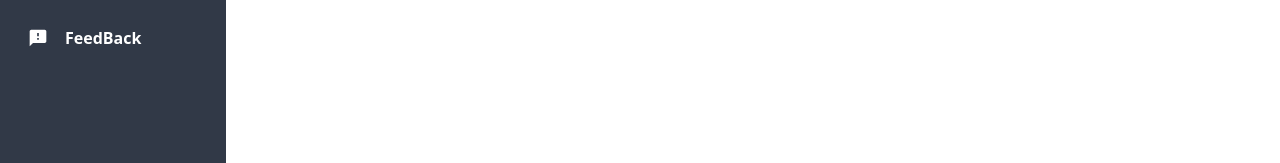
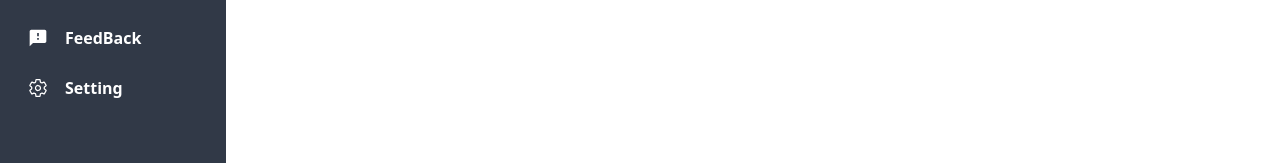
Before and after one commit to anbushan/Train-web-app, a React (Create React App) app: page /admin in a window 1280 px wide. Shown: the part 393-556 px from the top of the page. Built offline with nearby package versions, Linux system fonts and the light colour scheme; sample sign-in values are in the browser's storage.

Commit message:
create setting path

```diff
--- a/src/pages/Navbars/SideMenu_Data.js
+++ b/src/pages/Navbars/SideMenu_Data.js
@@ -7,7 +7,7 @@ import { MdOutlineWorkHistory } from "react-icons/md";
 import { MdFeedback } from "react-icons/md";
 import { GiRailway } from "react-icons/gi";
 import { BiMoneyWithdraw } from "react-icons/bi";
-
+import { IoSettingsOutline } from "react-icons/io5";
 export const sidebarItems = [
   {
     "id": 1,
@@ -72,4 +72,12 @@ export const sidebarItems = [
     "order_index": 8,
     "url": "/admin/Feedback",
   },
+  {
+    "id": 8,
+    "label": "Setting",
+    "parent_id": null,
+    "icon":<IoSettingsOutline   size={20}/>,
+    "order_index": 8,
+    "url": "/admin/Setting",
+  },
 ];
```
